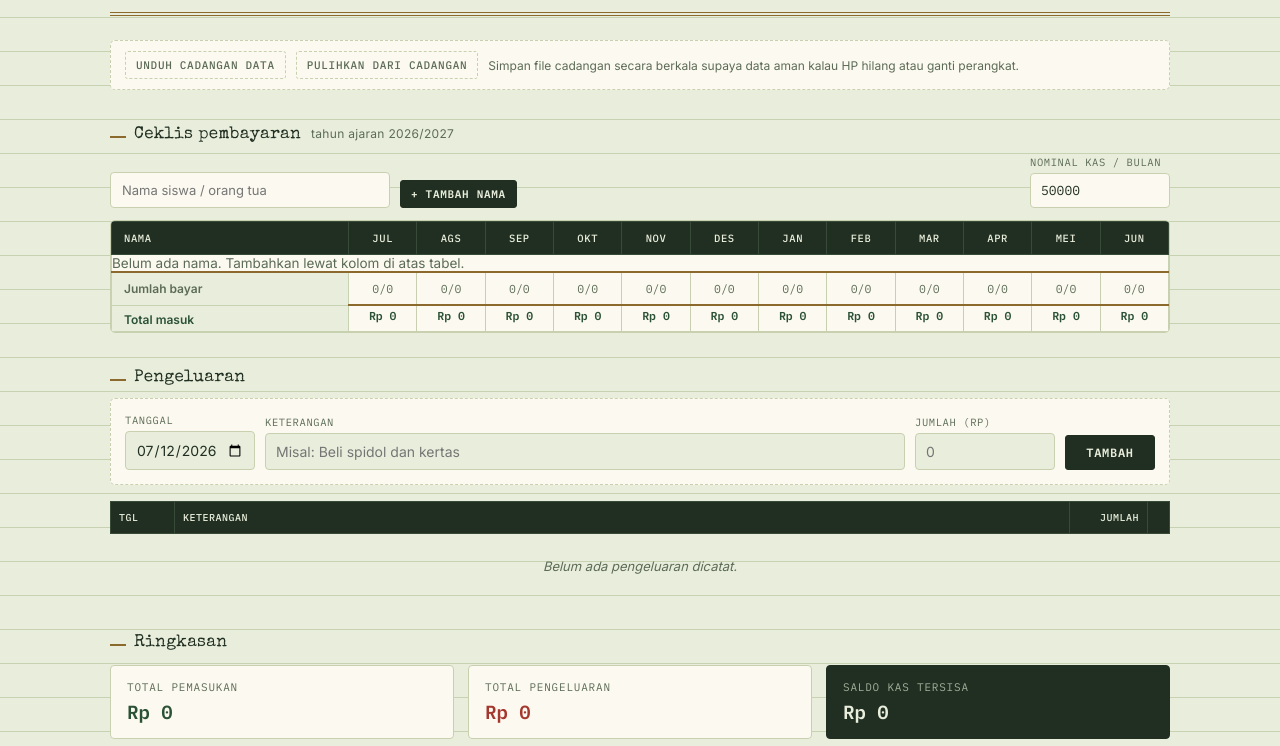
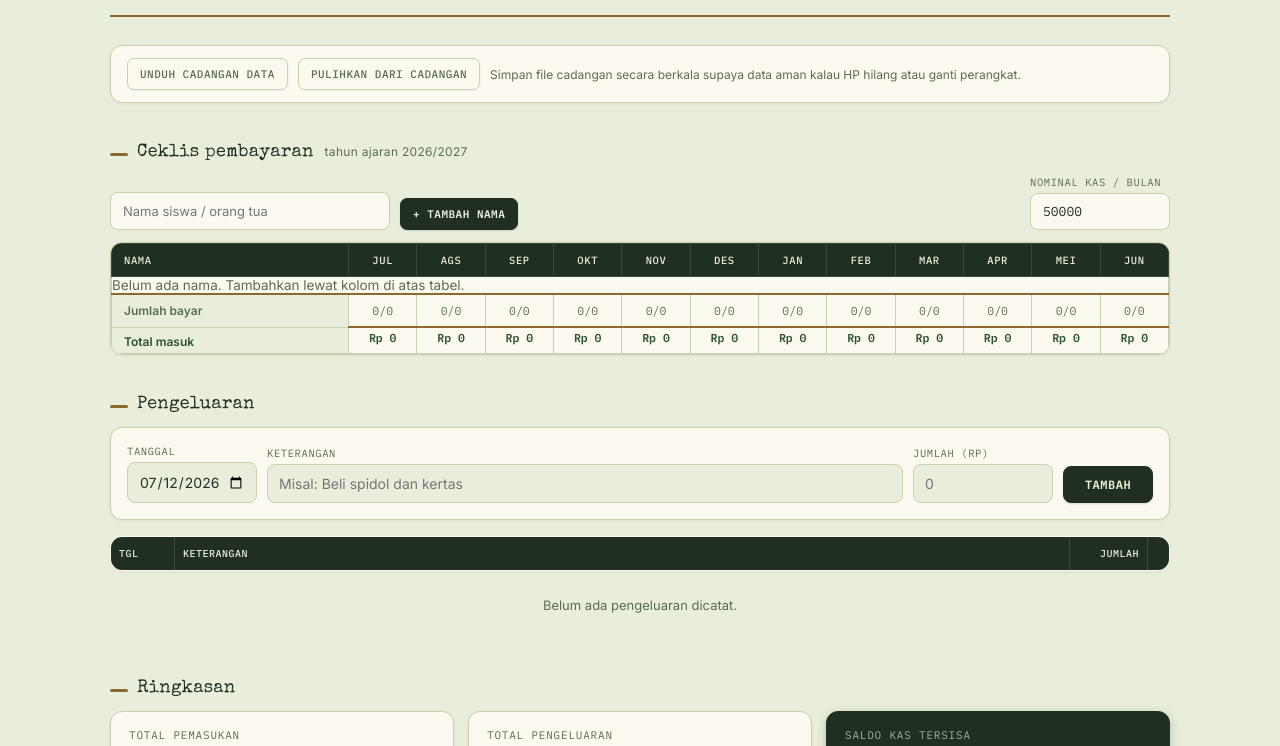
Before and after one commit to endlan/pembukuan, a website: page www/index.html in a window 1280 px wide. Shown: the part 85-831 px from the top of the page. Drawn offline with nearby package versions, Linux system fonts and the light colour scheme.

Commit message:
Update index.html

```diff
--- a/www/index.html
+++ b/www/index.html
@@ -26,52 +26,49 @@
   }
   *{box-sizing:border-box;}
   html{overflow-x:hidden;}
-  body{margin:0;background:var(--paper);color:var(--ink);font-family:var(--font-body);overflow-x:hidden;
-    background-image:linear-gradient(var(--paper-line) 1px, transparent 1px);
-    background-size:100% 34px;
-    background-attachment:local;
-  }
+  body{margin:0;background:var(--paper);color:var(--ink);font-family:var(--font-body);overflow-x:hidden;}
   .wrap{max-width:1100px;margin:0 auto;padding:32px 20px 64px;position:relative;}
   header{
     display:flex;justify-content:space-between;align-items:flex-end;flex-wrap:wrap;gap:12px;
-    border-bottom:4px double var(--brass);padding-bottom:16px;margin-bottom:24px;
+    border-bottom:2px solid var(--brass);padding-bottom:18px;margin-bottom:28px;
   }
-  h1{font-family:var(--font-display);font-weight:400;font-size:28px;margin:0;letter-spacing:0.5px;color:var(--ink);}
-  .subtitle{color:var(--ink-soft);font-size:12.5px;margin-top:6px;font-style:italic;}
+  h1{font-family:var(--font-display);font-weight:400;font-size:29px;margin:0;letter-spacing:0.5px;color:var(--ink);}
+  .subtitle{color:var(--ink-soft);font-size:12.5px;margin-top:6px;}
   .year-control{display:flex;align-items:center;gap:8px;}
   .year-control select{
-    font-family:var(--font-mono);font-size:13px;padding:7px 12px;
-    border:1px solid var(--brass);border-radius:5px 5px 0 0;background:var(--card);color:var(--ink);
-    border-bottom:2px solid var(--brass);
+    font-family:var(--font-mono);font-size:13px;padding:9px 14px;
+    border:1px solid var(--border);border-radius:8px;background:var(--card);color:var(--ink);
+    box-shadow:0 1px 2px rgba(33,47,34,0.06);
   }
   .btn{
-    font-family:var(--font-mono);font-weight:600;font-size:12px;padding:9px 14px;
-    border-radius:3px;border:1px solid var(--ink);background:var(--ink);color:var(--paper);cursor:pointer;
-    text-transform:uppercase;letter-spacing:0.7px;transition:transform .12s ease,box-shadow .12s ease;
+    font-family:var(--font-mono);font-weight:600;font-size:12px;padding:10px 16px;
+    border-radius:8px;border:1px solid var(--ink);background:var(--ink);color:var(--paper);cursor:pointer;
+    text-transform:uppercase;letter-spacing:0.5px;transition:transform .12s ease,box-shadow .12s ease;
+    box-shadow:0 1px 2px rgba(33,47,34,0.15);
   }
-  .btn:hover{transform:translateY(-1px);box-shadow:0 3px 0 rgba(33,47,34,0.25);}
-  .btn:active{transform:translateY(0);box-shadow:none;}
-  .btn.secondary{background:transparent;color:var(--ink-soft);border:1px dashed var(--border);font-weight:500;}
-  .btn.secondary:hover{border-color:var(--brass);color:var(--ink);box-shadow:none;}
-  .btn.small{padding:6px 10px;font-size:11px;}
+  .btn:hover{transform:translateY(-1px);box-shadow:0 4px 10px rgba(33,47,34,0.2);}
+  .btn:active{transform:translateY(0);box-shadow:0 1px 2px rgba(33,47,34,0.15);}
+  .btn.secondary{background:var(--card);color:var(--ink-soft);border:1px solid var(--border);font-weight:500;box-shadow:0 1px 2px rgba(33,47,34,0.05);}
+  .btn.secondary:hover{border-color:var(--brass);color:var(--ink);box-shadow:0 2px 6px rgba(33,47,34,0.1);}
+  .btn.small{padding:8px 12px;font-size:11px;border-radius:7px;}
   .btn.danger{background:transparent;border:1px solid var(--red);color:var(--red);font-weight:500;}
 
-  .section-title{font-family:var(--font-display);font-size:17px;font-weight:400;margin:36px 0 12px;color:var(--ink);
-    display:flex;align-items:baseline;gap:8px;letter-spacing:0.3px;}
-  .section-title::before{content:"";width:16px;height:2px;background:var(--brass);display:inline-block;margin-bottom:2px;}
+  .section-title{font-family:var(--font-display);font-size:18px;font-weight:400;margin:40px 0 14px;color:var(--ink);
+    display:flex;align-items:baseline;gap:9px;letter-spacing:0.3px;}
+  .section-title::before{content:"";width:18px;height:3px;background:var(--brass);display:inline-block;margin-bottom:2px;border-radius:2px;}
   .section-title .hint{font-family:var(--font-body);font-size:12px;color:var(--ink-soft);font-weight:400;margin-left:2px;}
 
   .summary{display:grid;grid-template-columns:repeat(3,1fr);gap:14px;margin-top:16px;}
-  .sum-card{background:var(--card);border:1px solid var(--border);border-radius:4px;padding:14px 16px;position:relative;}
-  .sum-label{font-size:11px;color:var(--ink-soft);text-transform:uppercase;letter-spacing:0.8px;margin-bottom:6px;font-family:var(--font-mono);}
-  .sum-value{font-family:var(--font-mono);font-size:19px;font-weight:600;}
+  .sum-card{background:var(--card);border:1px solid var(--border);border-radius:12px;padding:16px 18px;position:relative;box-shadow:0 1px 3px rgba(33,47,34,0.07);}
+  .sum-label{font-size:11px;color:var(--ink-soft);text-transform:uppercase;letter-spacing:0.8px;margin-bottom:7px;font-family:var(--font-mono);}
+  .sum-value{font-family:var(--font-mono);font-size:20px;font-weight:600;}
   .sum-value.green{color:var(--green);}
   .sum-value.red{color:var(--red);}
-  .sum-card.saldo{background:var(--ink);border-color:var(--ink);}
+  .sum-card.saldo{background:var(--ink);border-color:var(--ink);box-shadow:0 3px 10px rgba(33,47,34,0.25);}
   .sum-card.saldo .sum-label{color:#9FB09A;}
   .sum-card.saldo .sum-value{color:var(--paper);}
 
-  .table-scroll{overflow-x:auto;border:1px solid var(--border);border-radius:5px;background:var(--card);}
+  .table-scroll{overflow-x:auto;border:1px solid var(--border);border-radius:12px;background:var(--card);box-shadow:0 1px 3px rgba(33,47,34,0.07);}
   table{width:100%;border-collapse:collapse;}
   #mainTable{min-width:760px;}
   #mainTable{table-layout:fixed;}
@@ -86,9 +83,11 @@
   tbody tr.name-row{border-bottom:1px solid var(--paper-line);}
   tbody tr.name-row:nth-child(even){background:#F2F2E4;}
   td.name-col{
-    padding:0;font-size:13.5px;position:sticky;left:0;background:inherit;
+    padding:0;font-size:13.5px;position:sticky;left:0;
     min-width:150px;
     border:1px solid var(--paper-line);
+    z-index:1;
+    box-shadow:2px 0 4px rgba(33,47,34,0.06);
   }
   td.name-col .name-cell{
     display:flex;align-items:center;justify-content:space-between;gap:6px;
@@ -100,7 +99,7 @@
 
   .stamp-check{position:relative;display:inline-flex;align-items:center;justify-content:center;width:30px;height:26px;cursor:pointer;}
   .stamp-check input{position:absolute;inset:0;opacity:0;width:100%;height:100%;margin:0;cursor:pointer;}
-  .stamp-mark{width:100%;height:100%;border:1.5px solid var(--border);border-radius:3px;background:var(--card);display:block;position:relative;transition:border-color .15s;}
+  .stamp-mark{width:100%;height:100%;border:1.5px solid var(--border);border-radius:6px;background:var(--card);display:block;position:relative;transition:border-color .15s;}
   .stamp-check input:hover + .stamp-mark{border-color:var(--brass);}
   .stamp-check input:focus-visible + .stamp-mark{outline:2px solid var(--brass);outline-offset:2px;}
   .stamp-check input:checked + .stamp-mark{border-color:transparent;background:transparent;}
@@ -118,15 +117,15 @@
   .del-name{background:none;border:none;color:var(--ink-soft);cursor:pointer;font-size:12px;padding:0;}
   .del-name:hover{color:var(--red);}
   tfoot td{padding:8px 6px;text-align:center;font-family:var(--font-mono);font-size:11.5px;border:1px solid var(--border);border-top:2px solid var(--brass);}
-  tfoot td.name-col{text-align:left;padding-left:12px;font-family:var(--font-body);font-weight:600;font-size:12px;position:sticky;left:0;background:var(--paper);}
+  tfoot td.name-col{text-align:left;padding-left:12px;font-family:var(--font-body);font-weight:600;font-size:12px;position:sticky;left:0;background:var(--paper);z-index:1;box-shadow:2px 0 4px rgba(33,47,34,0.06);}
   tfoot tr.count-row td{color:var(--ink-soft);border-top:2px solid var(--brass);}
   tfoot tr.rp-row td{color:var(--green);padding-top:2px;font-weight:600;}
   tfoot tr.rp-row td.name-col{background:var(--paper);}
 
   .add-name{display:flex;gap:10px;margin-bottom:12px;flex-wrap:wrap;align-items:flex-end;}
   .add-name input#newName{
-    flex:1;max-width:280px;font-family:var(--font-body);font-size:13px;padding:9px 11px;
-    border:1px solid var(--border);border-radius:4px;background:var(--card);color:var(--ink);
+    flex:1;max-width:280px;font-family:var(--font-body);font-size:13px;padding:10px 12px;
+    border:1px solid var(--border);border-radius:8px;background:var(--card);color:var(--ink);
   }
   .add-name input#newName:focus, .field input:focus, .year-control select:focus, .nominal-field input:focus{
     outline:2px solid var(--brass);outline-offset:1px;
@@ -134,36 +133,36 @@
   .nominal-field{display:flex;flex-direction:column;gap:4px;margin-left:auto;}
   .nominal-field label{font-size:10.5px;color:var(--ink-soft);text-transform:uppercase;letter-spacing:0.6px;font-family:var(--font-mono);}
   .nominal-field input{
-    width:140px;font-family:var(--font-mono);font-size:13px;padding:8px 10px;
-    border:1px solid var(--border);border-radius:4px;background:var(--card);color:var(--ink);
+    width:140px;font-family:var(--font-mono);font-size:13px;padding:9px 12px;
+    border:1px solid var(--border);border-radius:8px;background:var(--card);color:var(--ink);
   }
 
   form.expense-form{
-    background:var(--card);border:1px dashed var(--border);border-radius:5px;padding:14px;
+    background:var(--card);border:1px solid var(--border);border-radius:12px;padding:16px;
     display:grid;grid-template-columns:130px 1fr 140px 90px;gap:10px;align-items:end;margin-bottom:16px;
-    min-width:0;
+    min-width:0;box-shadow:0 1px 3px rgba(33,47,34,0.07);
   }
   form.expense-form .btn{width:100%;min-width:0;}
   .field{display:flex;flex-direction:column;gap:4px;min-width:0;}
   .field label{font-size:10.5px;color:var(--ink-soft);text-transform:uppercase;letter-spacing:0.6px;font-family:var(--font-mono);}
   .field input{
-    width:100%;min-width:0;font-family:var(--font-body);font-size:14px;padding:9px 10px;border:1px solid var(--border);
-    border-radius:4px;background:var(--paper);color:var(--ink);
+    width:100%;min-width:0;font-family:var(--font-body);font-size:14px;padding:10px 11px;border:1px solid var(--border);
+    border-radius:8px;background:var(--paper);color:var(--ink);
   }
 
-  table.expense-table{width:100%;table-layout:fixed;border-collapse:collapse;background:var(--card);border:1px solid var(--border);border-radius:5px;}
-  table.expense-table thead th{text-align:left;padding:9px 8px;border:1px solid #384A38;font-size:10px;font-family:var(--font-mono);text-transform:uppercase;letter-spacing:0.5px;}
+  table.expense-table{width:100%;table-layout:fixed;border-collapse:collapse;background:var(--card);border:1px solid var(--border);border-radius:12px;overflow:hidden;box-shadow:0 1px 3px rgba(33,47,34,0.07);}
+  table.expense-table thead th{text-align:left;padding:10px 8px;border:1px solid #384A38;font-size:10px;font-family:var(--font-mono);text-transform:uppercase;letter-spacing:0.5px;}
   table.expense-table th.num{text-align:right;}
   table.expense-table tbody tr{border-bottom:1px solid var(--paper-line);}
   table.expense-table tbody tr:nth-child(even){background:#F2F2E4;}
-  table.expense-table td{padding:9px 8px;font-size:12.5px;border:1px solid var(--paper-line);word-break:break-word;overflow-wrap:anywhere;}
+  table.expense-table td{padding:10px 8px;font-size:12.5px;border:1px solid var(--paper-line);word-break:break-word;overflow-wrap:anywhere;}
   table.expense-table td.num{text-align:right;font-family:var(--font-mono);color:var(--red);font-size:11.5px;font-weight:600;}
   table.expense-table td.date-col{font-size:11px;color:var(--ink-soft);font-family:var(--font-mono);}
-  .empty{text-align:center;padding:24px;color:var(--ink-soft);font-size:13px;font-style:italic;}
+  .empty{text-align:center;padding:26px;color:var(--ink-soft);font-size:13px;}
 
   .summary-box{margin-top:14px;}
   .copy-row{display:flex;justify-content:flex-end;margin-top:12px;}
-  footer{margin-top:20px;font-size:11.5px;color:var(--ink-soft);text-align:right;font-family:var(--font-mono);}
+  footer{margin-top:24px;font-size:11.5px;color:var(--ink-soft);text-align:right;font-family:var(--font-mono);}
 
   @media (max-width:640px){
     .summary{grid-template-columns:1fr;}
@@ -172,8 +171,8 @@
 
   .backup-row{
     display:flex;align-items:center;gap:10px;flex-wrap:wrap;
-    background:var(--card);border:1px dashed var(--border);border-radius:5px;
-    padding:10px 14px;margin-bottom:24px;
+    background:var(--card);border:1px solid var(--border);border-radius:12px;
+    padding:12px 16px;margin-bottom:28px;box-shadow:0 1px 3px rgba(33,47,34,0.06);
   }
   .backup-hint{font-size:12px;color:var(--ink-soft);}
 </style>
```
